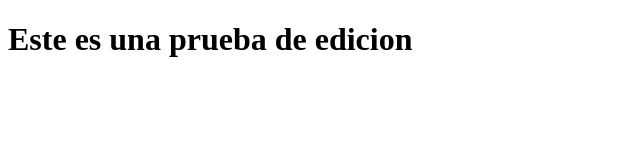
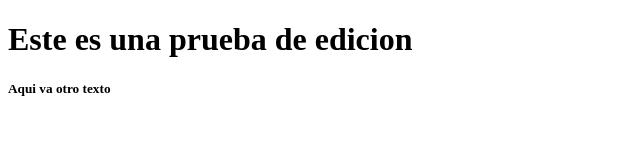
Before and after one commit to motajose14/test, a plain HTML site: page index.html in a window 1280 px wide. Shown: the whole page, without its empty margins (0-640 px from the left). Drawn offline with Linux system fonts and the light colour scheme.

Commit message:
Agregue un texto

```diff
--- a/index.html
+++ b/index.html
@@ -9,6 +9,7 @@
 
 <body>
     <h1>Este es una prueba de edicion</h1>
+    <h5>Aqui va otro texto</h5>
 </body>
 
 </html>
```
